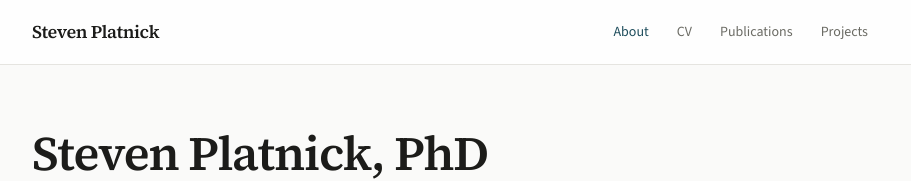
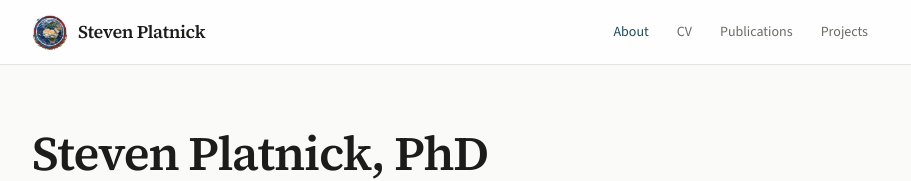
Before and after one commit to sepraca/steven-platnick-site, a Next.js app: page / in a window 1280 px wide. Shown: the top 181 px of the page, without its empty margins (184-1095 px from the left). Built offline with nearby package versions, Linux system fonts and the light colour scheme.

Commit message:
Add circular logo to Navbar next to site name

```diff
--- a/src/components/Navbar.tsx
+++ b/src/components/Navbar.tsx
@@ -1,5 +1,6 @@
 "use client";
 
+import Image from "next/image";
 import Link from "next/link";
 import { usePathname } from "next/navigation";
 import { useState } from "react";
@@ -22,10 +23,21 @@ export default function Navbar() {
         <div className="flex h-16 items-center justify-between">
           <Link
             href="/"
-            className="font-serif text-lg font-semibold tracking-tight text-foreground"
+            className="flex items-center gap-2.5"
             onClick={() => setOpen(false)}
           >
-            Steven Platnick
+            <span className="relative h-9 w-9 shrink-0 overflow-hidden rounded-full">
+              <Image
+                src="/images/logo.png"
+                alt=""
+                fill
+                sizes="36px"
+                className="object-cover scale-[1.08]"
+              />
+            </span>
+            <span className="font-serif text-lg font-semibold tracking-tight text-foreground">
+              Steven Platnick
+            </span>
           </Link>
 
           <nav className="hidden sm:flex items-center gap-1">
```
